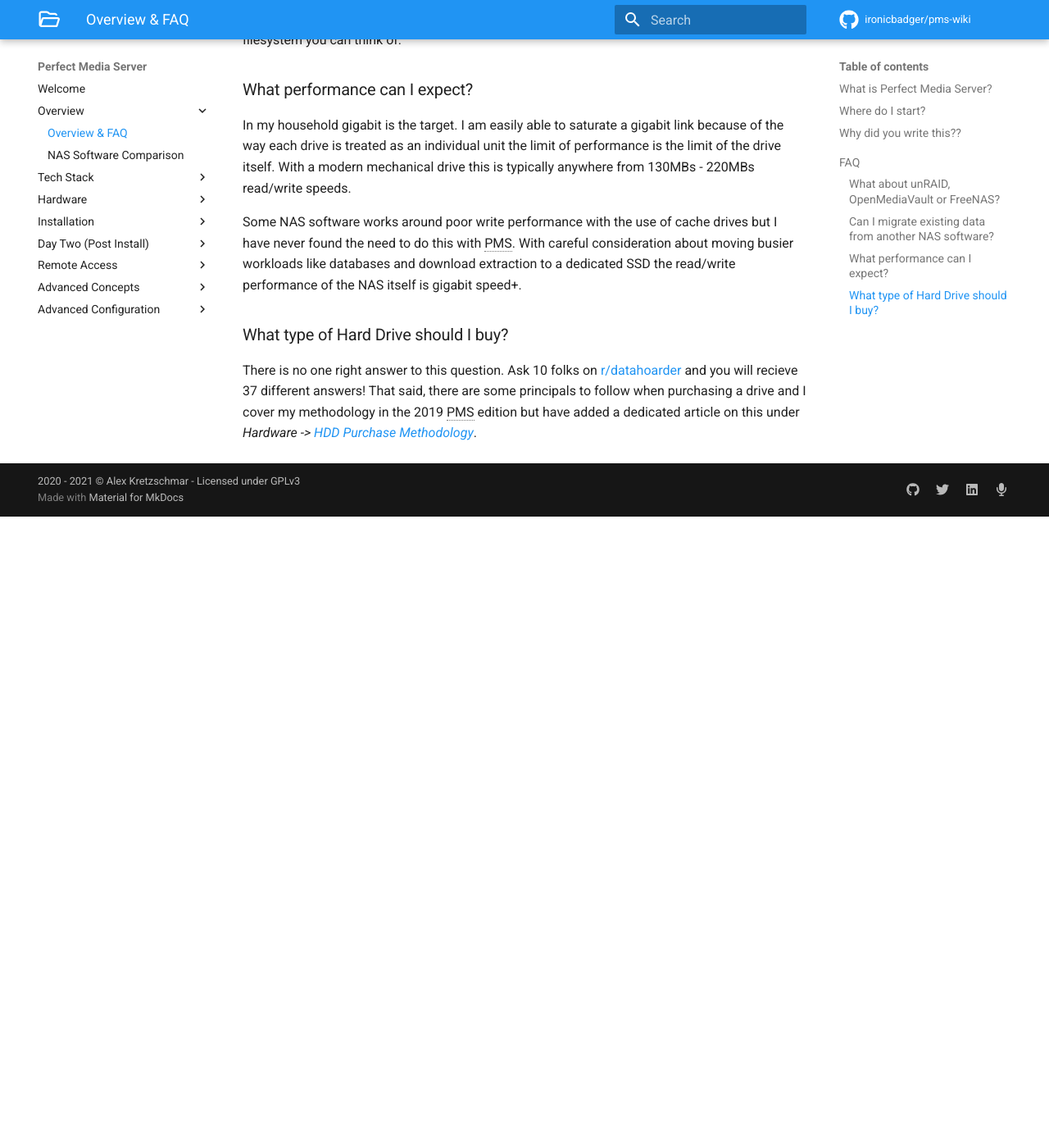
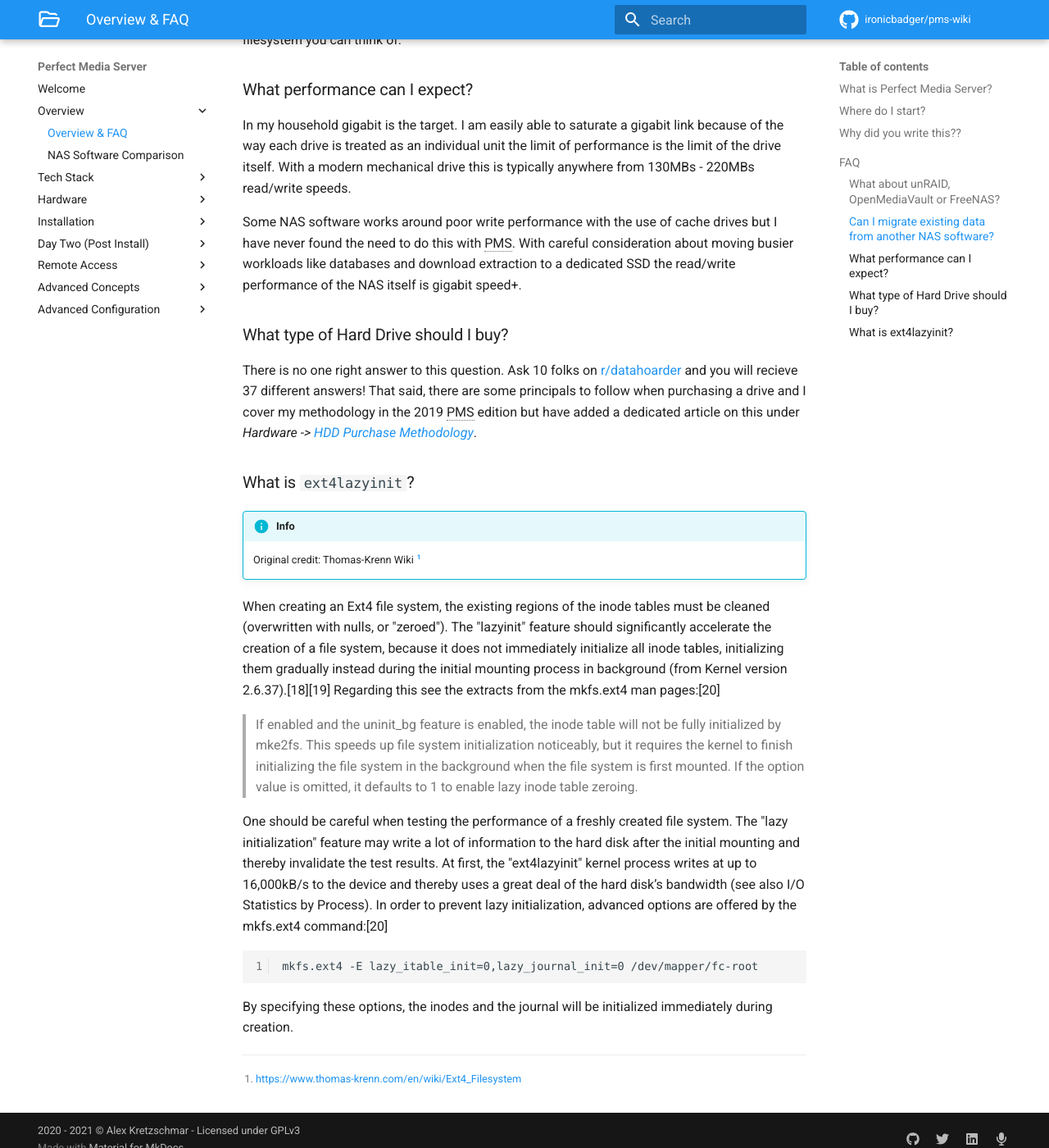
Before and after one commit to ironicbadger/pms-wiki, an MkDocs documentation site: the page built from docs/overview/overview.md, in a window 1280 px wide and 1400 px high, scrolled down 2396 px. Shown: the whole window at 82% size. Built offline with MkDocs 1.6.1 and Material for MkDocs 9.7.7, drawn with Linux system fonts in a browser that asks for light colours; some web fonts are replaced; comment, search, counter and statistics services are not loaded; before the commit the page ends 3026 px from its top, so only the background shows below that.

Commit message:
adds note about ext4lazyinit

```diff
--- a/docs/overview/overview.md
+++ b/docs/overview/overview.md
@@ -66,5 +66,22 @@ Some NAS software works around poor write performance with the use of cache driv
 
 There is no one right answer to this question. Ask 10 folks on [r/datahoarder](https://www.reddit.com/r/DataHoarder/) and you will recieve 37 different answers! That said, there are some principals to follow when purchasing a drive and I cover my methodology in the 2019 PMS edition but have added a dedicated article on this under *Hardware -> [HDD Purchase Methodology](../hardware/hdd-purchase-methodology.md)*.
 
+### What is `ext4lazyinit`?
+
+!!! info
+    Original credit: Thomas-Krenn Wiki [^1]
+
+When creating an Ext4 file system, the existing regions of the inode tables must be cleaned (overwritten with nulls, or "zeroed"). The "lazyinit" feature should significantly accelerate the creation of a file system, because it does not immediately initialize all inode tables, initializing them gradually instead during the initial mounting process in background (from Kernel version 2.6.37).[18][19] Regarding this see the extracts from the mkfs.ext4 man pages:[20]
+
+> If enabled and the uninit_bg feature is enabled, the inode table will not be fully initialized by mke2fs. This speeds up file system initialization noticeably, but it requires the kernel to finish initializing the file system in the background when the file system is first mounted. If the option value is omitted, it defaults to 1 to enable lazy inode table zeroing.
+
+One should be careful when testing the performance of a freshly created file system. The "lazy initialization" feature may write a lot of information to the hard disk after the initial mounting and thereby invalidate the test results. At first, the "ext4lazyinit" kernel process writes at up to 16,000kB/s to the device and thereby uses a great deal of the hard disk’s bandwidth (see also I/O Statistics by Process). In order to prevent lazy initialization, advanced options are offered by the mkfs.ext4 command:[20]
+
+    mkfs.ext4 -E lazy_itable_init=0,lazy_journal_init=0 /dev/mapper/fc-root
+
+By specifying these options, the inodes and the journal will be initialized immediately during creation.
+
+[^1]: [https://www.thomas-krenn.com/en/wiki/Ext4_Filesystem](Thomas Krenn Wiki - Ext4 Filesystem)
+
 *[PMS]: Perfect Media Server
 *[PR]: Pull Request
```
